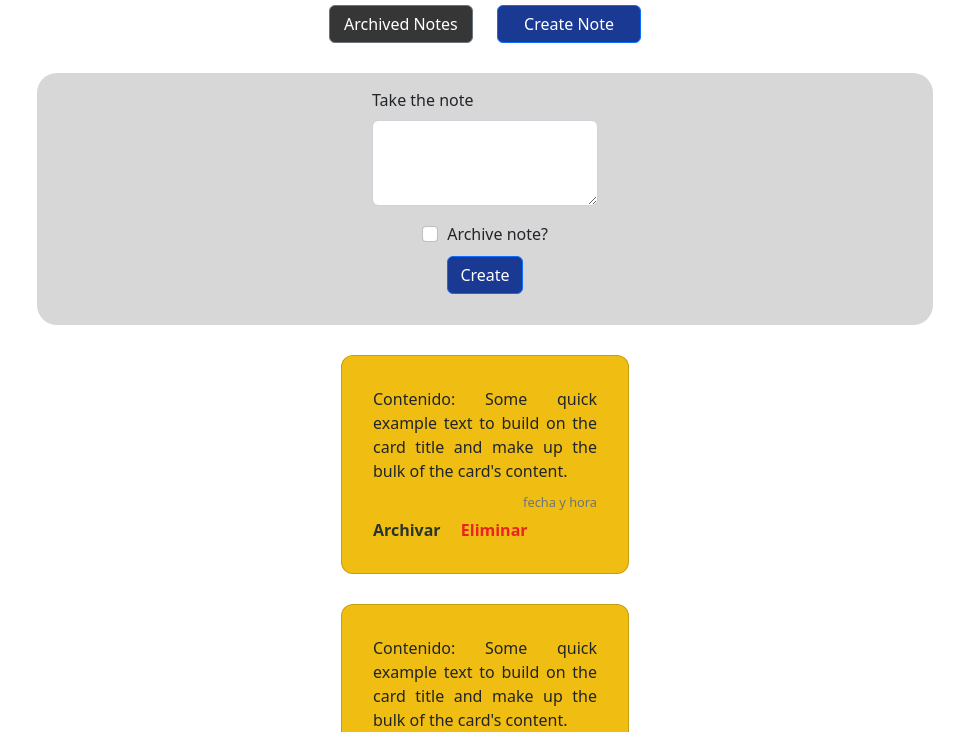
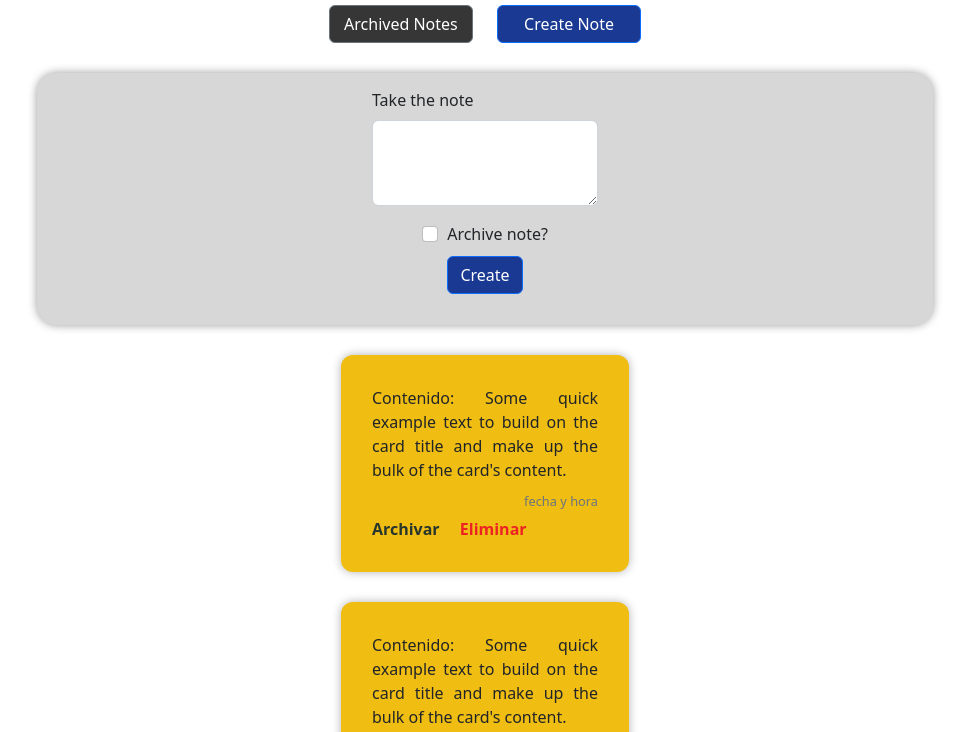
Before and after one commit to tineojf/backend, a website: page index.html in a window 1280 px wide. In both pictures the pointer is over the element 640 px from the left and 267 px from the top of the page. Shown: the part 68-800 px from the top of the page, without its empty margins (155-1124 px from the left). Drawn offline with nearby package versions, Linux system fonts and the light colour scheme.

Commit message:
Add hover effect and box shadow to create-note section and underline on hover for list-notes links

```diff
--- a/frontend/css/style.css
+++ b/frontend/css/style.css
@@ -1,6 +1,7 @@
 :root {
   --primary-color: #f0bd13;
 }
+
 * {
   margin: 0;
   padding: 0;
@@ -50,6 +51,9 @@ section.create-note {
   background-color: #d7d7d7;
   border-radius: 20px;
 }
+section.create-note:hover {
+  box-shadow: 0 0 10px rgba(0, 0, 0, 0.4);
+}
 
 section.create-note > div:nth-child(2) {
   display: flex;
@@ -92,7 +96,9 @@ section.list-notes > div {
   padding: 15px;
 
   background-color: var(--primary-color);
+  border: none;
   border-radius: 12px;
+  box-shadow: 0 0 10px rgba(0, 0, 0, 0.3);
 }
 
 section.list-notes > div > div > p {
@@ -102,6 +108,9 @@ section.list-notes > div > div > p {
 section.list-notes > div > div > a {
   text-decoration: none;
   font-weight: bold;
+}
+section.list-notes > div > div > a:hover {
+  text-decoration: underline;
 }
 
 section.list-notes > div > div > a.btn-archive {
```
